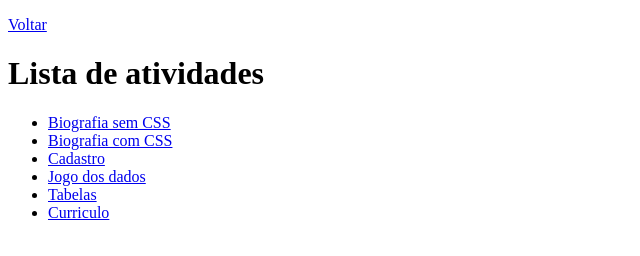
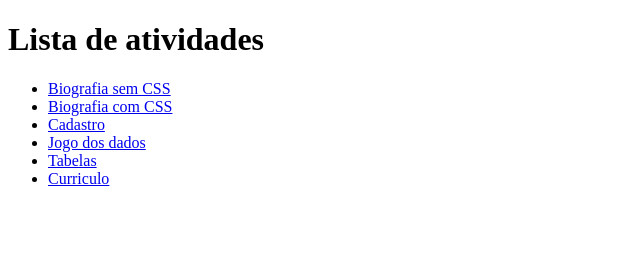
Before and after one commit to Franklin-Dantas/Prog---Web-Mobile, a plain HTML site: page index.html in a window 1280 px wide. Shown: the whole page, without its empty margins (0-640 px from the left). Drawn offline with Linux system fonts and the light colour scheme.

Commit message:
tirando botão de voltar da home

```diff
--- a/index.html
+++ b/index.html
@@ -7,7 +7,7 @@
 </head>
 
 <body>
-    <p><a href="/">Voltar</a></p>
+
     <h1>Lista de atividades</h1>
 
     <ul>
```
